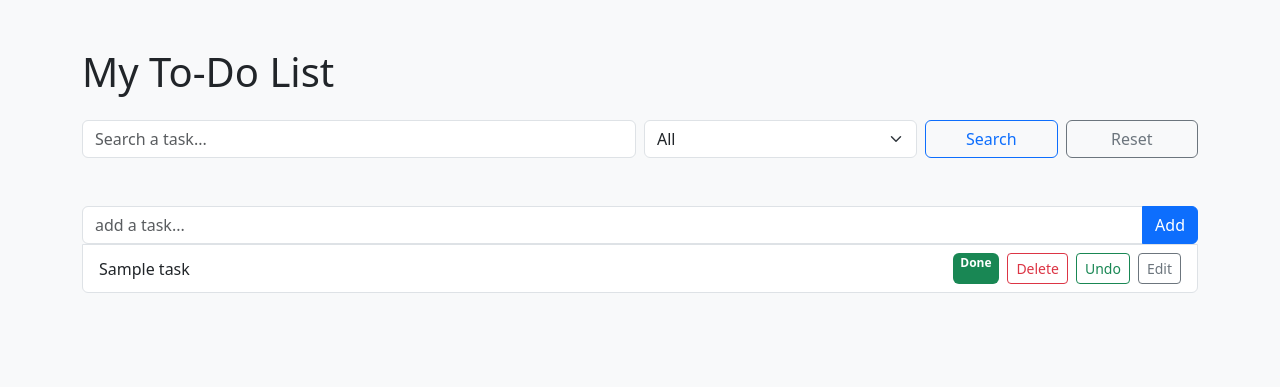
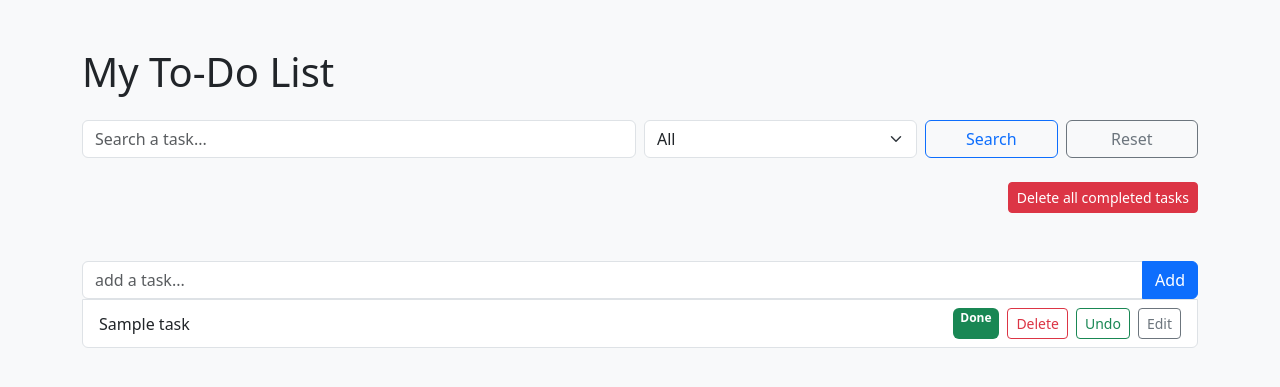
Before and after one commit to ervinosmani/todo-list, a PHP site: page / in a window 1280 px wide. Shown: the top 387 px of the page. Run offline with PHP 8.4, Linux system fonts and the light colour scheme; tables that the repository leaves empty or names only in its code hold one stand-in row (values such as "Sample post").

Commit message:
Finalized To-Do List app with full CRUD, search, filter, validation and clear completed feature

```diff
--- a/index.php
+++ b/index.php
@@ -1,38 +1,45 @@
 <?php
+// Lidhja me databazen permes PDO (eshte e ndare ne nje file tjeter per organizim)
 require_once 'db.php';
 
-//Merr te gjitha tasks nga databaza
+// Merr vleren e filtrit (done, pending ose bosh)
 $search = isset($_GET['search']) ? trim($_GET['search']) : '';
 $filter = isset($_GET['filter']) ? $_GET['filter'] : '';
 
+// Krijojme dy variabla per te ndertuar kushtet ne menyre dinamike
 $where = [];
 $params = [];
 
+// Nese perdoruesi ka shkruar ndonje fjale per kerkim, shtohet si kusht ne query
 if (!empty($search)) {
     $where[] = "title LIKE :search";
     $params[':search'] = "%$search%";
 }
 
+// Shtohet filter shtese nese eshte zgjedhur "done" apo "pending"
 if ($filter === 'done') {
     $where[] = "completed = 1";
 } elseif ($filter === 'pending') {
     $where[] = "completed = 0";
 }
 
+// Nese ka ndonje kusht, ndertojme string-un final WHERE
 $whereSql = '';
 if (!empty($where)) {
     $whereSql = 'WHERE ' . implode(' AND ', $where);
 }
 
+// Krijojme query per te marre te gjitha detyrat, me filtrat e aplikuar
 $sql = "SELECT * FROM tasks $whereSql ORDER BY created_at DESC";
-$stmt = $conn->prepare($sql);
+$stmt = $conn->prepare($sql); // Pergatitja e query-t
 
+// Lidhja e parametrave te kerkimit ne menyre te sigurt permes bindValue
 foreach ($params as $key => $value) {
     $stmt->bindValue($key, $value, PDO::PARAM_STR);
 }
 
-$stmt->execute();
-$tasks = $stmt->fetchAll(PDO::FETCH_ASSOC);
+$stmt->execute(); // Ekzekutohet query
+$tasks = $stmt->fetchAll(PDO::FETCH_ASSOC); // Rezultatet ruhen ne forme array associative
 ?>
 
 <!DOCTYPE html>
@@ -46,12 +53,14 @@ $tasks = $stmt->fetchAll(PDO::FETCH_ASSOC);
         <div class="container py-5">
             <h1 class="mb-4">My To-Do List</h1>
 
+            <!-- Mesazhi i gabimit nese perdoruesi ka futur nje titull te pavlefshem -->
             <?php if (isset($_GET['error'])): ?>
                 <div class="alert alert-danger">
                     <?= htmlspecialchars($_GET['error']) ?>
                 </div>
             <?php endif; ?>
 
+            <!-- Forma per kerkim + filtrimi (All, Done, Pending) -->
             <form method="GET" class="mb-4">
                 <div class="row g-2">
                     <div class="col-md-6">
@@ -71,7 +80,19 @@ $tasks = $stmt->fetchAll(PDO::FETCH_ASSOC);
                 </div>
             </form>
 
+            <!-- Butoni per fshirje te detyrave te perfunduara -->
+            <div class="d-flex justify-content-end mb-4">
+                <form action="clear_completed.php" method="POST">
+                    <button type="submit" class="btn btn-danger btn-sm"
+                        onclick="return confirm('Are you sure you want to delete all completed tasks?')">
+                        Delete all completed tasks
+                    </button>
+                </form>
+            </div>
+
+            <!-- Shfaqja e çdo detyre + butonat per veprim -->
             <ul class="list-group">
+                <!-- Forma per shtim te detyres se re -->
                 <form action="add.php" method="POST" class="mt-4">
                     <div class="input-group">
                         <input type="text" name="title" class="form-control" placeholder="add a task..." required>
```
Also changed, not shown: clear_completed.php (added, +10 -0 lines).
